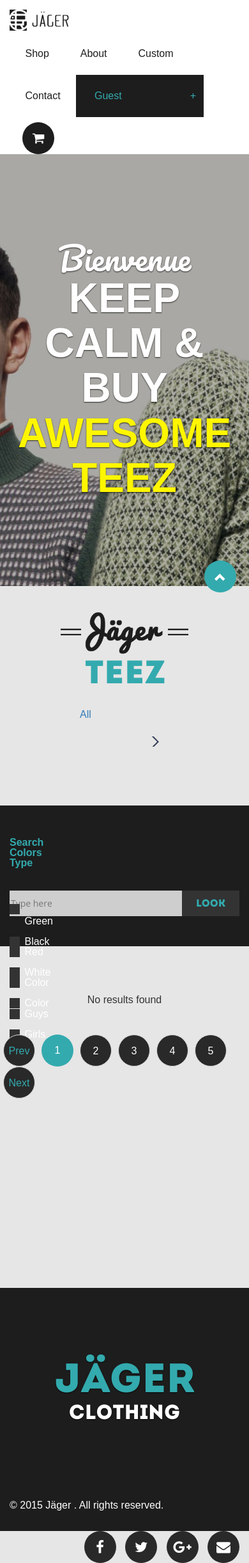
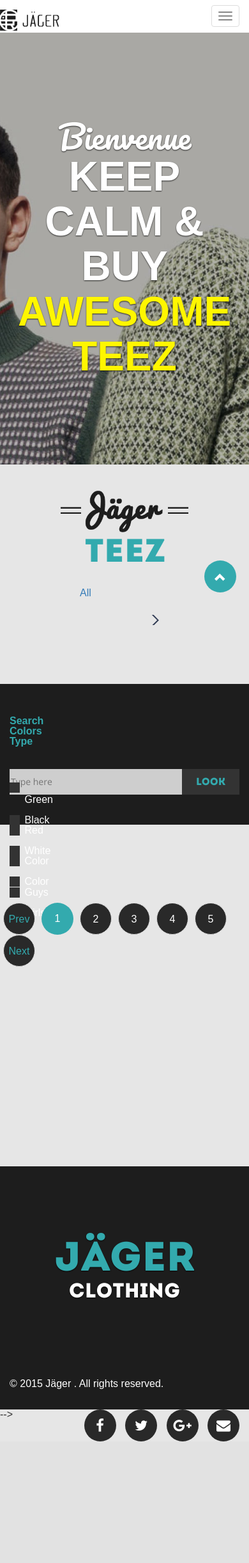
Before and after one commit to gayathma/Cart, a CodeIgniter app: the page made by application/views/shop.php in a window 390 px wide. Shown: the whole page at 64% size. After the commit the page ends 2253 px from the top, so only its background shows below. Run offline with CodeIgniter, Linux system fonts and the light colour scheme; data that the repository does not hold is empty; some libraries are stand-ins or nearby versions.

Commit message:
Navigation changed to responsive

```diff
--- a/application/views/shop.php
+++ b/application/views/shop.php
@@ -8,9 +8,11 @@
         <title>Shop Now Jäger Clothing</title>
 
         <!-- Bootstrap -->
-        <link href="<?php echo base_url("css/bootstrap.min.css"); ?>" rel="stylesheet">
+        <link rel="stylesheet" href="http://maxcdn.bootstrapcdn.com/bootstrap/3.3.6/css/bootstrap.min.css">
         <link href="<?php echo base_url("css/reset.css"); ?>" rel="stylesheet">
         <link href="<?php echo base_url("css/main.css"); ?>" rel="stylesheet">
+
+
 
         <link rel="stylesheet" href="<?php echo base_url("css/filter.css"); ?>">
         <link rel="stylesheet" href="<?php echo base_url("css/nav-animation.css"); ?>">
@@ -28,11 +30,22 @@
     </head>
     <body>
 
-        <!-- NAVIGATION BAR -->
-        <section class="nav-background">
+<section class="navbar navbar-default nav-background">
   <section class="container nav-section">
+    <!-- Brand and toggle get grouped for better mobile display -->
+    <section class="navbar-header">
+      <button type="button" class="navbar-toggle collapsed" data-toggle="collapse" data-target="#bs-example-navbar-collapse-1" aria-expanded="false">
+        <span class="sr-only">Toggle navigation</span>
+        <span class="icon-bar"></span>
+        <span class="icon-bar"></span>
+        <span class="icon-bar"></span>
+      </button>
       <a class="logo" href="<?php echo site_url(); ?>"><img src="<?php echo base_url("img/logo.png"); ?>" alt=""></a>
-                <ul class="main-nav cl-effect-1">
+    </section>
+
+    <!-- Collect the nav links, forms, and other content for toggling -->
+    <section class="collapse navbar-collapse" id="bs-example-navbar-collapse-1">
+      <ul class="nav navbar-nav navbar-right main-nav cl-effect-1">
         <li><a href="<?php echo site_url() . '/shop' ?>">Shop</a></li>
         <li><a href="#">About</a></li>
         <li><a href="#">Custom</a></li>
@@ -70,12 +83,23 @@
 
           }
           ?>
+          <!-- <a href="#" class="dropdown-toggle" data-toggle="dropdown" role="button" aria-haspopup="true" aria-expanded="false">Dropdown <span class="caret"></span></a>
+          <ul class="dropdown-menu">
+            <li><a href="#">Action</a></li>
+            <li><a href="#">Another action</a></li>
+            <li><a href="#">Something else here</a></li>
+            <li role="separator" class="divider"></li>
+            <li><a href="#">Separated link</a></li>
+          </ul> -->
         </li>
+        <li>
           <span class="hi-icon-effect-1 hi-icon-effect-1a">
               <span id="cart" class="hi-icon hi-icon-cart "><span class="cart-items-notification <?php echo $cart_class; ?>"><?php echo $cart_count; ?></span></span>
           </span>
+        </li>
       </ul>
-            </section>
+    </section><!-- /.navbar-collapse -->
+  </section><!-- /.container-fluid -->
 </section>
 
         <div class="carousel main-carousel slide" data-ride="carousel" id="bs-carousel">
@@ -319,11 +343,12 @@
     </span><!-- /top-link-block -->
 
     <!-- jQuery (necessary for Bootstrap's JavaScript plugins) -->
-    <script src="https://ajax.googleapis.com/ajax/libs/jquery/1.11.3/jquery.min.js"></script>
+    <script src="https://ajax.googleapis.com/ajax/libs/jquery/1.12.0/jquery.min.js"></script>
+    <script src="http://maxcdn.bootstrapcdn.com/bootstrap/3.3.6/js/bootstrap.min.js"></script>
+
     <!-- Include all compiled plugins (below), or include individual files as needed -->
-    <script src="https://maxcdn.bootstrapcdn.com/bootstrap/3.3.5/js/bootstrap.min.js"></script>
-    <script src="<?php echo base_url("js/jquery.mixitup.min.js"); ?>"></script>
-    <script src="<?php echo base_url("js/filter.js"); ?>"></script> <!-- Resource jQuery -->
+    <!-- <script src="<?php echo base_url("js/jquery.mixitup.min.js"); ?>"></script> -->
+    <!-- <script src="<?php echo base_url("js/filter.js"); ?>"></script> <!-- Resource jQuery --> -->
     <script>
             $(document).ready(function() {
                 $("#cart").click(function() {
--- a/css/main.css
+++ b/css/main.css
@@ -112,6 +112,26 @@
 /********************************\
             Navigation
 \********************************/
+.navbar {
+    margin-bottom: 0px;
+    /*height: 60px;*/
+    border: none;
+    border-radius: 0px;
+}
+
+.navbar-nav>li>a {
+  line-height: 30px;
+}
+
+.navbar-default .navbar-nav>.active>a, .navbar-default .navbar-nav>.active>a:focus, .navbar-default .navbar-nav>.active>a:hover {
+  color: #33aaae;
+  background: none;
+}
+
+.navbar-brand {
+  height: 60px;
+}
+
 .nav-background {
   background: #fff;
   width: 100%;
@@ -133,14 +153,24 @@
 }
 
 /* Nav Demo Styles -------------------- */
+.navbar-nav {
+    margin: 0px -15px 0px -15px;
+}
+
+@media (max-width: 768px) {
+    .navbar-default .navbar-collapse li {border-bottom: solid 1px #e7e7e7;}
+}
+@media (min-width: 992px) {
+  .navbar-default .navbar-collapse li {border: none}
+
+}
+@media (min-width: 1200px) {
+  .navbar-default .navbar-collapse li {border: none;}
+}
 
 .main-nav {
-  float: right;
   border-radius: 4px;
 }
-  .main-nav > li {
-    float: left;
-  }
   .main-nav li:first-child {
     border-left: none;
   }
@@ -406,26 +436,6 @@
     to {-moz-transform: translate(0, -0px);}
 }
 
-.navbar {
-    margin-bottom: 0px;
-    height: 60px;
-    border: none;
-    border-radius: 0px;
-}
-
-.navbar-nav>li>a {
-  line-height: 30px;
-}
-
-.navbar-default .navbar-nav>.active>a, .navbar-default .navbar-nav>.active>a:focus, .navbar-default .navbar-nav>.active>a:hover {
-  color: #33aaae;
-  background: none;
-}
-
-.navbar-brand {
-  height: 60px;
-}
-
 /********************************/
 /*       Fade Bs-carousel       */
 /********************************/
```
Lines whose indentation alone changed are shown as unchanged.
